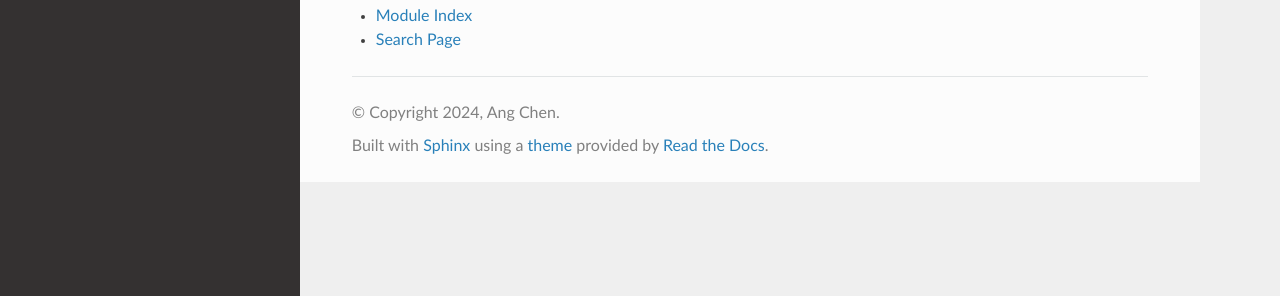
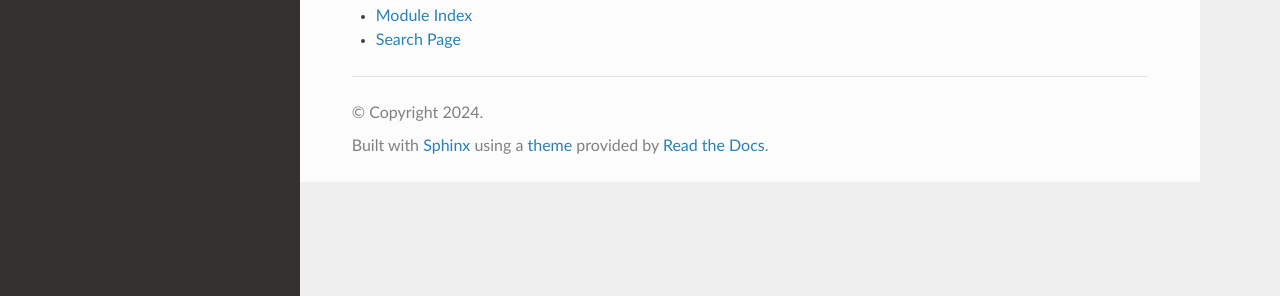
Before and after one commit to angchen0325/ffmm, a Sphinx documentation site: the page built from source/index.rst, in a window 1280 px wide. Shown: the part 313-609 px from the top of the page. Built offline with Sphinx 7.4.7 and the Read the Docs theme 2.0.0, drawn with Linux system fonts in a browser that asks for light colours.

Commit message:
Update conf.py

```diff
--- a/source/conf.py
+++ b/source/conf.py
@@ -26,7 +26,7 @@ def find_version(*file_paths):
 # -- Project information -----------------------------------------------------
 # https://www.sphinx-doc.org/en/master/usage/configuration.html#project-information
 project = 'ffmm'
-copyright = '2024, Ang Chen'
+copyright = '2024'
 release = find_version('..', 'ffmm', '__init__.py')
 
 master_doc = 'index'
```
